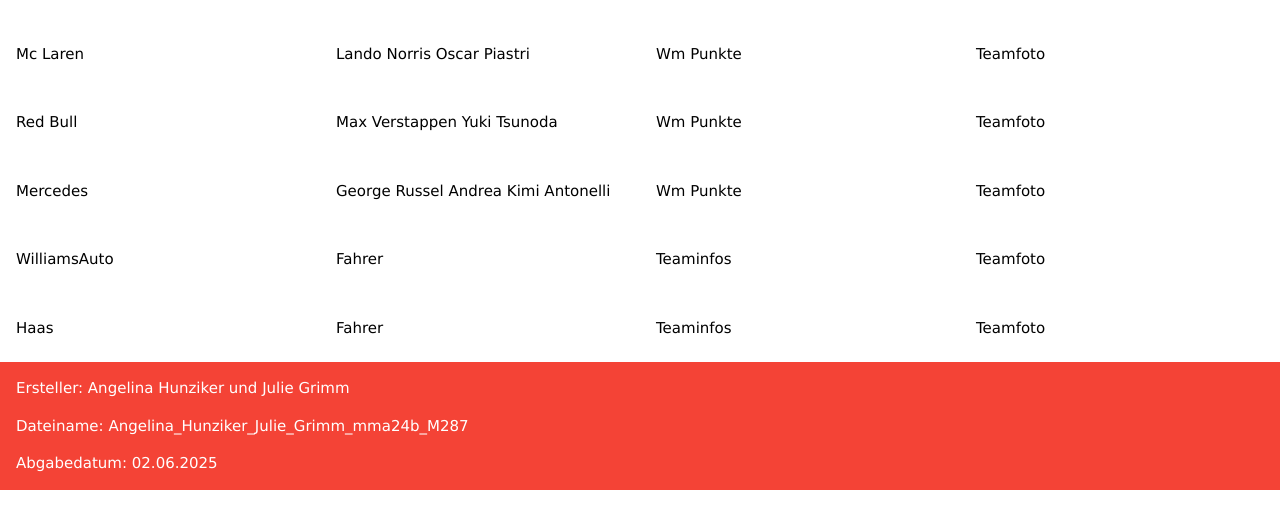
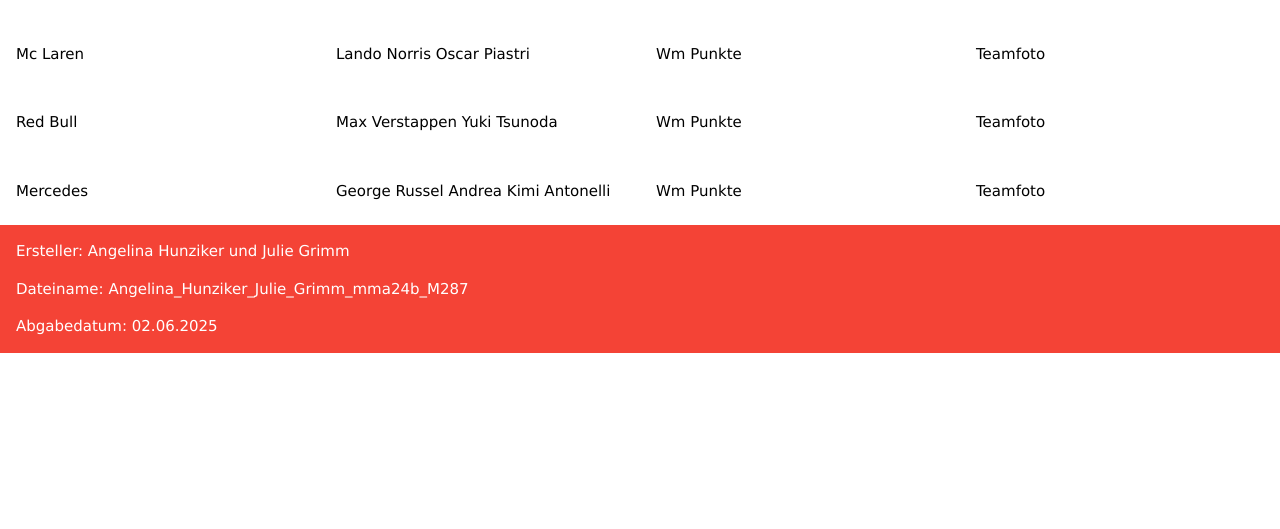
Before and after one commit to Ange1412/Abschlussarbeit, a plain HTML site: page html/drivers.html in a window 1280 px wide. Shown: the part 149-678 px from the top of the page. Drawn offline with nearby package versions, Linux system fonts and the light colour scheme.

Commit message:
Bilder gesucht und die letzten zwei Teams unten entfernt

```diff
--- a/html/drivers.html
+++ b/html/drivers.html
@@ -48,18 +48,6 @@
   <div class="w3-col w3-padding" style="width:25%"><p>Teamfoto</p></div>
 </div>
 
-<div class="w3-row">
-  <div class="w3-col w3-padding" style="width:25%"><p>WilliamsAuto</p></div>
-  <div class="w3-col w3-padding" style="width:25%"><p>Fahrer</p></div>
-  <div class="w3-col w3-padding" style="width:25%"><p>Teaminfos</p></div>
-  <div class="w3-col w3-padding" style="width:25%"><p>Teamfoto</p></div>
-</div>
-
-<div class="w3-row">
-  <div class="w3-col w3-padding" style="width:25%"><p>Haas</p></div>
-  <div class="w3-col w3-padding" style="width:25%"><p>Fahrer</p></div>
-  <div class="w3-col w3-padding" style="width:25%"><p>Teaminfos</p></div>
-  <div class="w3-col w3-padding" style="width:25%"><p>Teamfoto</p></div>
 </div>
 
   <footer class="w3-container w3-red">
```
Also changed, not shown: media/charles_leclerc.png (deleted), media/f1_auto.jpg (deleted), media/ferrari_auto.jpg, media/lewis_hamilton.jpg (deleted), media/mclaren_fahrer.webp (added), media/mercedes_fahrer.jpeg (added), media/redbull_fahrer.jpeg (added).
